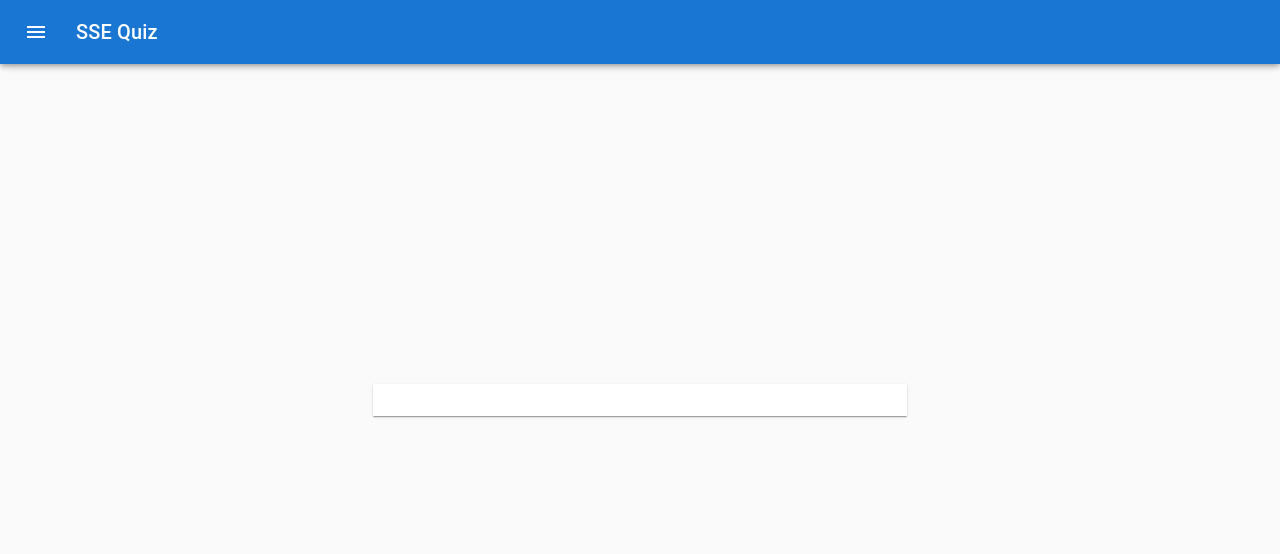
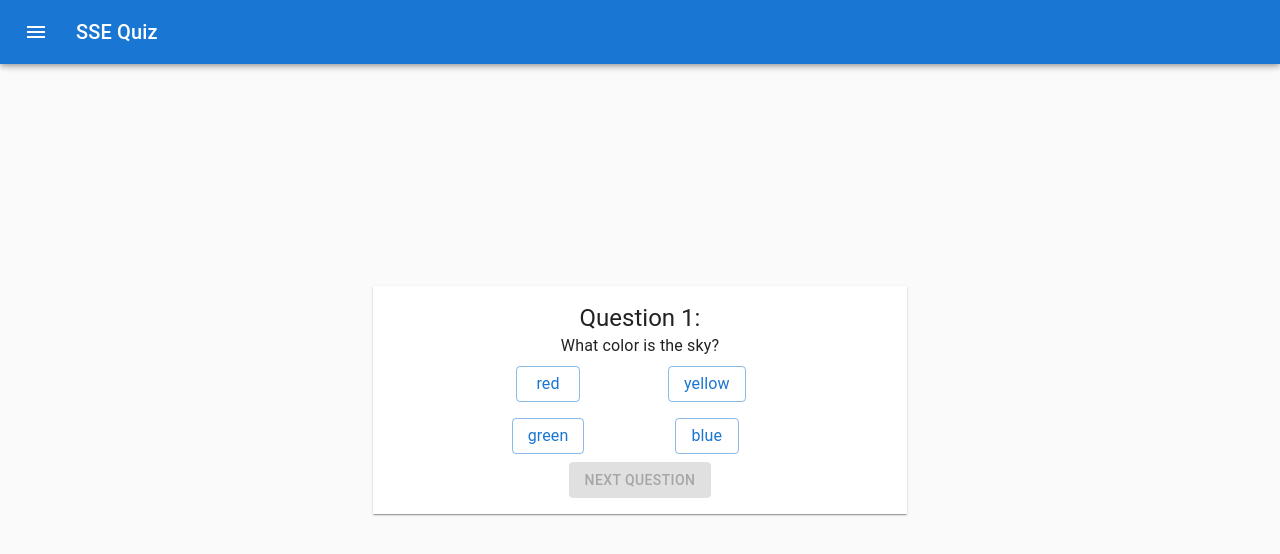
Before and after one commit to croche2574/SSEProject2.7.3, a React app: page /quiz in a window 1280 px wide. Shown: the top 554 px of the page. Built offline with nearby package versions, Linux system fonts and the light colour scheme; no server answers.

Commit message:
Quiz progress

```diff
--- a/src/pages/QuizPage.jsx
+++ b/src/pages/QuizPage.jsx
@@ -1,5 +1,79 @@
-import React, { memo, useEffect } from "react"
+import React, { memo, useCallback, useEffect, useState } from "react"
+import { Button, Grid, Typography, createTheme } from "@mui/material"
+
+const AnswerButton = memo(({ answer, correct, setScore, setAnswered }) => {
+    const [clicked, setClicked] = useState(false)
+    const theme = createTheme()
+    const answerColor = correct ? theme.palette.success : theme.palette.error
+
+
+    const clickHandler = useCallback((e) => {
+        setClicked(true)
+        let scoreDelta = correct ? 1 : -0.5
+        setScore((score) => {
+            return (score += scoreDelta > 0) ? score : 0
+        })
+        if (correct) {setAnswered(true)}
+    })
+
+    return (
+        <Button variant="outlined" onClick={clickHandler} sx={{
+            textTransform: "none",
+            "&.Mui-disabled": {
+                color: theme[clicked ? answerColor : theme.palette.primary]
+            }
+        }} disabled={clicked}>
+            <Typography>{answer}</Typography>
+        </Button>
+    )
+
+})
+
+const QuestionPanel = memo(({ question, answers, index, setScore }) => {
+    const [answered, setAnswered] = useState(false)
+    const theme = createTheme()
+
+    return (
+        <>
+            <Typography component="h1" variant="h5"> Question {index}:</Typography>
+            <Typography>{question}</Typography>
+            <Grid container >
+                {answers.map((answer) => {
+                    return (
+                        <Grid  xs={12} md={5} item key={answer.answer} sx={{ margin: theme.spacing(1, 1), display: "flex", alignItems: "center", justifyContent: "center"}}>
+                            <AnswerButton answer={answer.answer} correct={answer.correct} setScore={setScore} setAnswered={setAnswered} />
+                        </Grid>
+                    )
+                })}
+            </Grid>
+            <Button variant="contained" disabled={!answered}>Next Question</Button>
+        </>
+    )
+})
+
+const StartPanel = memo((props) => {
+
+})
 
 export const QuizPage = memo((props) => {
+    const questions = [{
+        question: "What color is the sky?",
+        answers: [
+            { answer: "red", correct: false },
+            { answer: "yellow", correct: false },
+            { answer: "green", correct: false },
+            { answer: "blue", correct: true }
+        ]
+    }]
+    const [score, setScore] = useState(0)
+    const [index, setIndex] = useState(1)
+
+    useEffect(() => {
+        console.log(score)
+    }, [score])
+
+    return (
+        <QuestionPanel question={questions[0].question} answers={questions[0].answers} index={1} setScore={setScore} />
+    )
 
 })
```
